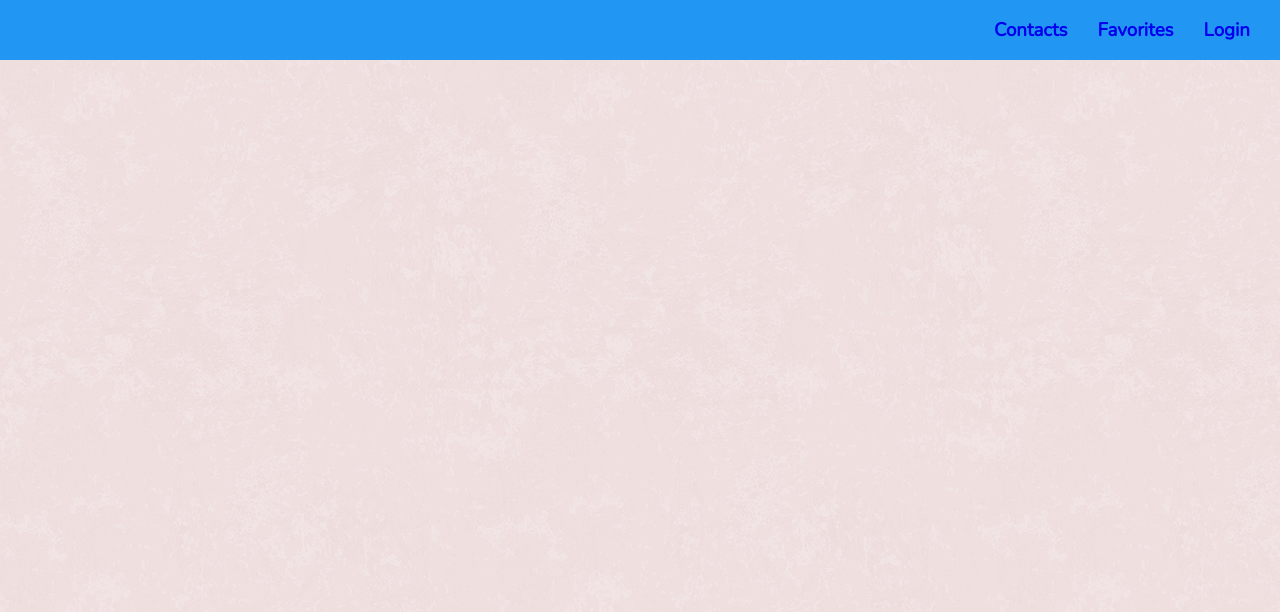
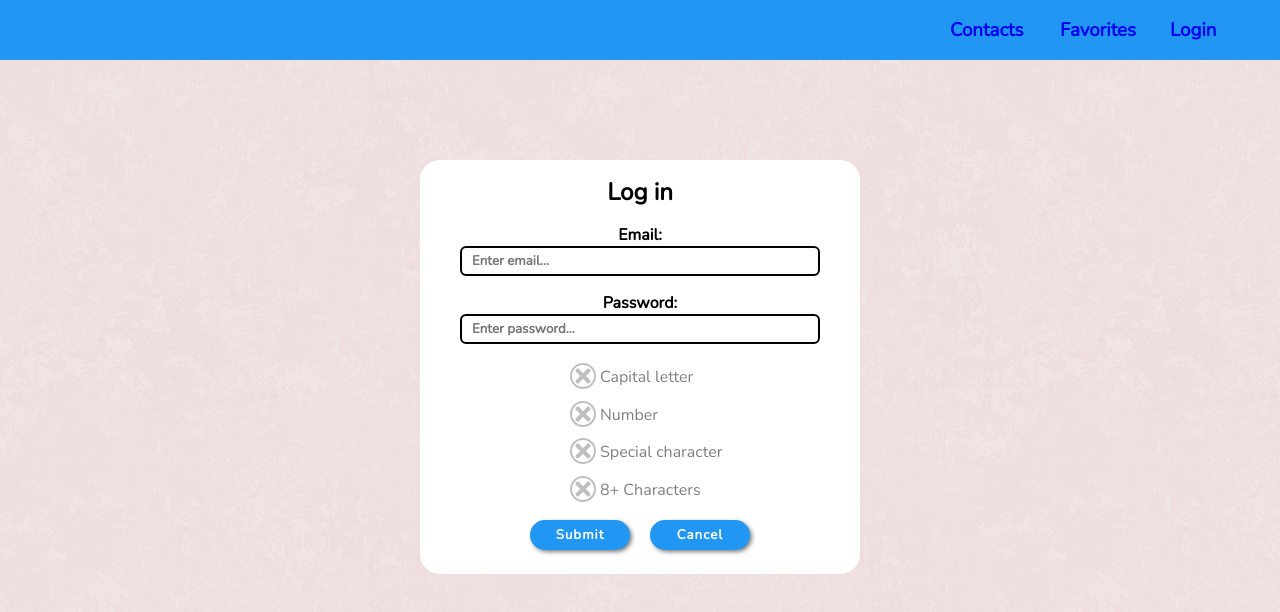
Before and after one commit to urisk333/zerofouraddressbook, a React (Create React App) app in the folder addressbook/: page /login in a window 1280 px wide. Shown: the top 612 px of the page. Built offline with nearby package versions, Linux system fonts and the light colour scheme.

Commit message:
[FRONTEND: LOGINFORM / STYLING]: Add LoginForm with all functionalities, set up Login/Logout in NavBar, add Context, styling for a new components

```diff
--- a/addressbook/src/App.tsx
+++ b/addressbook/src/App.tsx
@@ -1,18 +1,48 @@
 import './App.css';
 import { BrowserRouter as Router, Routes, Route } from "react-router-dom";
+import { useState, useMemo, useEffect } from 'react';
 import Dashboard from 'Components/Dashboard/Dashboard';
 import NavBar from 'Components/NavBar/NavBar';
+import LoginForm from 'Components/LoginForm/LoginForm';
+import mocks from '../src/Mocks/Mocks';
+import { UserContext } from 'Context/Context';
+import { User, LoginData } from '../src/Types/Types';
+import { ToastContainer } from 'react-toastify';
+import 'react-toastify/dist/ReactToastify.css';
 
-function App() {
+const initialUser = {
+  email: '',
+  password: ''
+};
+
+function App () {
+
+  const [user, setUser] = useState<User>(initialUser);
+
+  const providerUser = useMemo(() => ({user, setUser}), [user, setUser]);
+
+  const userLogin = (loginData: LoginData) => {
+    if (loginData.email == mocks.userData.email && loginData.password == mocks.userData.password) {
+      setUser({email: loginData.email, password: loginData.password});
+    }
+  }
+
+  useEffect(() => {
+    setUser(user)
+  }, [user]);
 
   return (
     <div className="App">
+      <UserContext.Provider value={providerUser}>
         <Router>
           <NavBar />
+          <ToastContainer position='top-center'autoClose={5000} pauseOnHover />
           <Routes>
             <Route path='/' element={<Dashboard />} />
+            <Route path='/login' element={<LoginForm userLogin={userLogin} />} />
           </Routes>
         </Router>
+      </UserContext.Provider>
     </div>
   );
 }
--- /dev/null
+++ b/addressbook/src/Components/LoginForm/LoginForm.css
@@ -0,0 +1,106 @@
+.login-container {
+  display: flex;
+  flex-direction: column;
+  width: 440px;
+  margin: auto;
+  margin-top: 100px;
+  border-radius: 20px;
+  background-color: white;
+}
+
+.login-form-input {
+  display: flex;
+  flex-direction: column;
+  padding-bottom: 0.6rem;
+}
+
+.login-form-title {
+  text-align: center;
+  padding-top: 1rem;
+}
+
+.login-label {
+  text-align: center;
+  padding-top: 1rem;
+  font-weight: bolder;
+}
+
+.login-input {
+  width: 360px;
+  height: 30px;
+  padding-left: 10px;
+  border: 2px solid black;
+  margin: auto;
+  border-radius: 6px;
+  font-family: "Nunito", sans-serif;
+  font-weight: bolder;
+  color: rgb(33, 150, 243);
+}
+
+.login-input:focus {
+  outline: none !important;
+  border: 2px solid rgb(33, 150, 243);
+  box-shadow: 0 0 10px gray;
+}
+
+.error {
+  padding-top: 0.5rem;
+  color: red;
+  font-weight: bold;
+  text-align: center;
+}
+
+.login-container p {
+  opacity: 0.5;
+  transition: 0.3s;
+  padding-top: 0.6rem;
+}
+
+.fa-times {
+  opacity: 1;
+}
+
+.fa-check {
+  opacity: 0;
+}
+
+.login-container p .icon {
+  position: absolute;
+  display: flex;
+  justify-content: left;
+  margin-left: 150px;
+  width: 26px;
+  height: 26px;
+  line-height: 30px;
+  border-radius: 50%;
+  color: gray;
+  border: 2px solid gray;
+}
+
+span {
+  line-height: 28px;
+  padding-left: 180px;
+}
+
+.login-form-button {
+  padding-top: 1rem;
+  padding-bottom: 1.5rem;
+  text-align: center;
+}
+
+.login-button {
+  height: 30px;
+  width: 100px;
+  background-color: rgb(33, 150, 243);
+  border-radius: 15px;
+  margin: 0 10px 0 10px;
+  color: white;
+  box-shadow: 2px 2px 4px gray;
+  font-family: "Nunito", sans-serif;
+  font-weight: bolder;
+  letter-spacing: 1px;
+}
+
+.login-button:hover {
+  color: black;
+}
--- /dev/null
+++ b/addressbook/src/Components/LoginForm/LoginForm.tsx
@@ -0,0 +1,141 @@
+import './LoginForm.css';
+import { useState } from 'react';
+import { useNavigate } from 'react-router-dom';
+import { FontAwesomeIcon } from '@fortawesome/react-fontawesome';
+import { faTimes, faCheck } from '@fortawesome/free-solid-svg-icons';
+import { LoginData } from '../../Types/Types';
+import mocks from '../../Mocks/Mocks';
+
+interface IProps {
+  userLogin(loginData: LoginData): void
+}
+
+function LoginForm ({ userLogin }: IProps) {
+
+  const [loginData, setLoginData] = useState({email: '', password: ''});
+  const [error, setError] = useState<string>('');
+  const navigate = useNavigate();
+
+  function handleSubmit (e: React.SyntheticEvent) {
+    e.preventDefault();
+
+    if ((loginData.email && loginData.password) == '') {
+      return alert('Please fill in all fields.');
+    } else if (loginData.email == mocks.userData.email && loginData.password == mocks.userData.password){
+      userLogin(loginData);
+      setLoginData({email: '', password: ''});
+      navigate('/contacts');
+    } else {
+      setError('Email or password is not correct!');
+      setLoginData({email: '', password: ''});
+    }
+  }
+
+  function handleCancel () {
+    navigate("/");
+  }
+
+  function valid (item: string, validIcon: string, invalidIcon: string) {
+    const text = document.querySelector(`#${item}`) as HTMLElement;
+    text.style.opacity = "1";
+
+    const v_icon = document.querySelector(`#${item} .${validIcon}`) as HTMLElement;
+    v_icon.style.opacity = "1";
+
+    const inv_icon = document.querySelector(`#${item} .${invalidIcon}`) as HTMLElement;
+    inv_icon.style.opacity = "0";
+  }
+
+  function invalid (item: string, validIcon: string, invalidIcon: string) {
+    const text = document.querySelector(`#${item}`) as HTMLElement;
+    text.style.opacity = "0.5";
+
+    const v_icon = document.querySelector(`#${item} .${validIcon}`) as HTMLElement;
+    v_icon.style.opacity = "0";
+
+    const inv_icon = document.querySelector(`#${item} .${invalidIcon}`) as HTMLElement;
+    inv_icon.style.opacity = "1";
+  }
+
+  function handlePasswordChange (e: React.ChangeEvent<HTMLInputElement>) {
+    const password = e.target.value;
+
+    if (password.match(/[A-Z]/) != null) {
+      valid("capital", "fa-check", "fa-times");
+    } else {
+      invalid("capital", "fa-check", "fa-times");
+    }
+
+    if (password.match(/[0-9]/) != null) {
+      valid("number", "fa-check", "fa-times");
+    } else {
+      invalid("number", "fa-check", "fa-times");
+    }
+
+    if (password.match(/[!@#$%&^?*]/) != null) {
+      valid("special", "fa-check", "fa-times");
+    } else {
+      invalid("special", "fa-check", "fa-times");
+    }
+
+    if (password.length > 8) {
+      valid("eight", "fa-check", "fa-times");
+    } else {
+      invalid("eight", "fa-check", "fa-times");
+    }
+
+    setLoginData({...loginData, password: e.target.value})
+  }
+
+  return (
+    <div className="login-container">
+      <form className="login-form">
+        <h2 className="login-form-title">Log in</h2>
+        <div className="login-form-input">
+          <label className="login-label">Email:</label>
+          <input
+            className="login-input"
+            type="email"
+            placeholder="Enter email..."
+            value={loginData.email}
+            onChange={e => setLoginData({...loginData, email: e.target.value})}>
+          </input>
+          <label className="login-label">Password:</label>
+          <input
+            className="login-input"
+            type="password"
+            placeholder="Enter password..."
+            onChange={handlePasswordChange}>
+          </input>
+          {(error != "") ? <div className="error">{error}</div> : ""}
+        </div>
+        <p id="capital">
+          <FontAwesomeIcon className="fa-times icon" icon={faTimes} />
+          <FontAwesomeIcon className="fa-check icon" icon={faCheck} />
+          <span>Capital letter</span>
+        </p>
+        <p id="number">
+          <FontAwesomeIcon className="fa-times icon" icon={faTimes} />
+          <FontAwesomeIcon className="fa-check icon" icon={faCheck} />
+          <span>Number</span>
+        </p>
+        <p id="special">
+          <FontAwesomeIcon className="fa-times icon" icon={faTimes} />
+          <FontAwesomeIcon className="fa-check icon" icon={faCheck} />
+          <span>Special character</span>
+        </p>
+        <p id="eight">
+          <FontAwesomeIcon className="fa-times icon" icon={faTimes} />
+          <FontAwesomeIcon className="fa-check icon" icon={faCheck} />
+          <span>8+ Characters</span>
+        </p>
+        <div className="login-form-button">
+          <button className="login-button" type="submit" onClick={handleSubmit}>Submit</button>
+          <button className="login-button" type="submit" onClick={() => handleCancel()}>Cancel</button>
+        </div>
+      </form>
+    </div>
+  );
+}
+
+export default LoginForm;
--- a/addressbook/src/Components/NavBar/NavBar.css
+++ b/addressbook/src/Components/NavBar/NavBar.css
@@ -7,6 +7,7 @@
 }
 
 .navbar-links h3 {
+  width: 80px;
   margin-right: 30px;
   line-height: 60px;
 }
--- a/addressbook/src/Components/NavBar/NavBar.tsx
+++ b/addressbook/src/Components/NavBar/NavBar.tsx
@@ -1,7 +1,15 @@
 import './NavBar.css';
+import { useContext } from 'react';
+import { UserContext } from '../../Context/Context';
 import { Link } from 'react-router-dom';
 
 function NavBar () {
+
+  const { user, setUser } = useContext(UserContext);
+
+  function logout () {
+    setUser({email: '', password: ''});
+  }
 
   return (
     <div className='navbar-container'>
@@ -12,9 +20,15 @@ function NavBar () {
         <h3>
           <Link to="contacts/favorites">Favorites</Link>
         </h3>
+        {user.email ?
+        <h3>
+          <Link to="/" onClick={() => logout()}>Logout</Link>
+        </h3>
+        :
         <h3>
           <Link to="login">Login</Link>
         </h3>
+        }
       </div>
     </div>
   );
--- /dev/null
+++ b/addressbook/src/Context/Context.tsx
@@ -0,0 +1,14 @@
+import { createContext } from 'react';
+import { UserContextState, User } from 'Types/Types';
+
+const context: UserContextState = {
+    user: {
+      email: '',
+      password: ''
+    },
+    setUser: (user: User) => [{}]
+};
+
+const UserContext = createContext(context);
+
+export { UserContext };
--- a/addressbook/src/index.css
+++ b/addressbook/src/index.css
@@ -22,7 +22,7 @@ body::-webkit-scrollbar-track {
 }
 
 body::-webkit-scrollbar-thumb {
-  background-color: #4c8ab9;
+  background-color: rgb(33, 150, 243);
   border-radius: 12px;
   border: 2px solid black;
 }
```
Also changed, not shown: addressbook/src/Types/Types.tsx (+10 -0 lines). Lines whose indentation alone changed are shown as unchanged.
